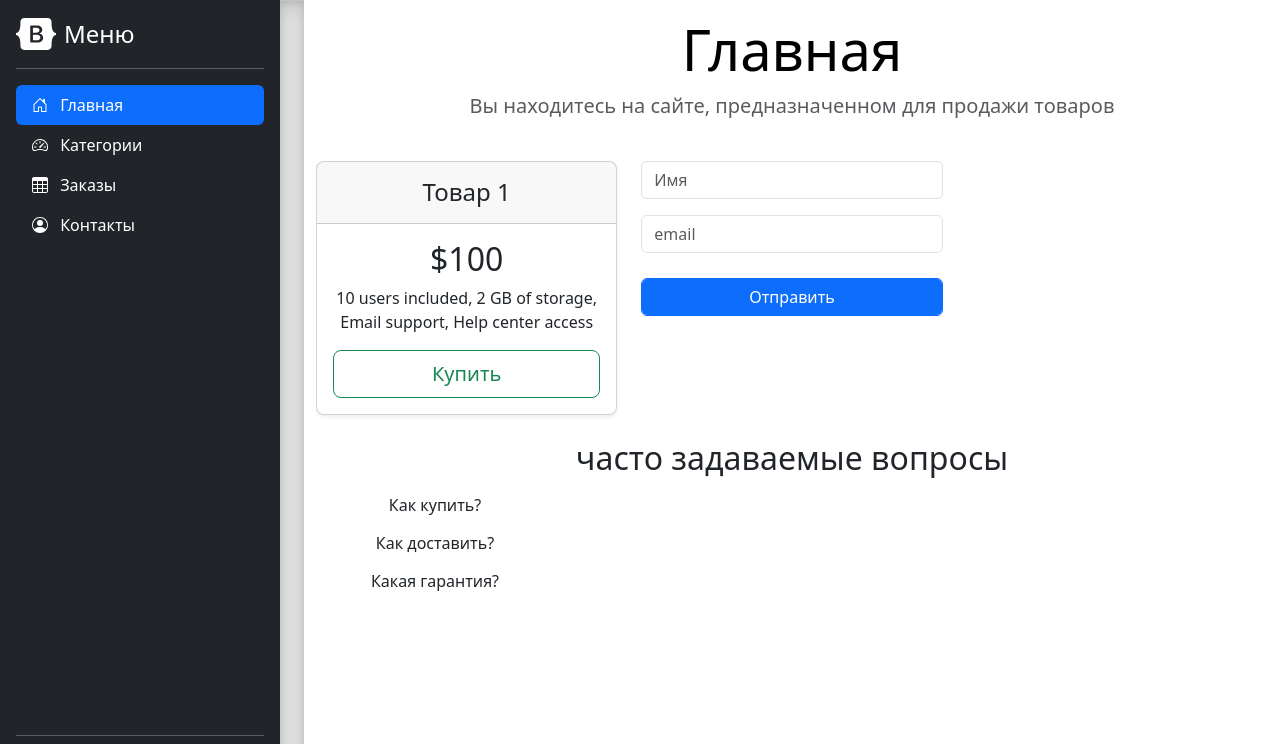
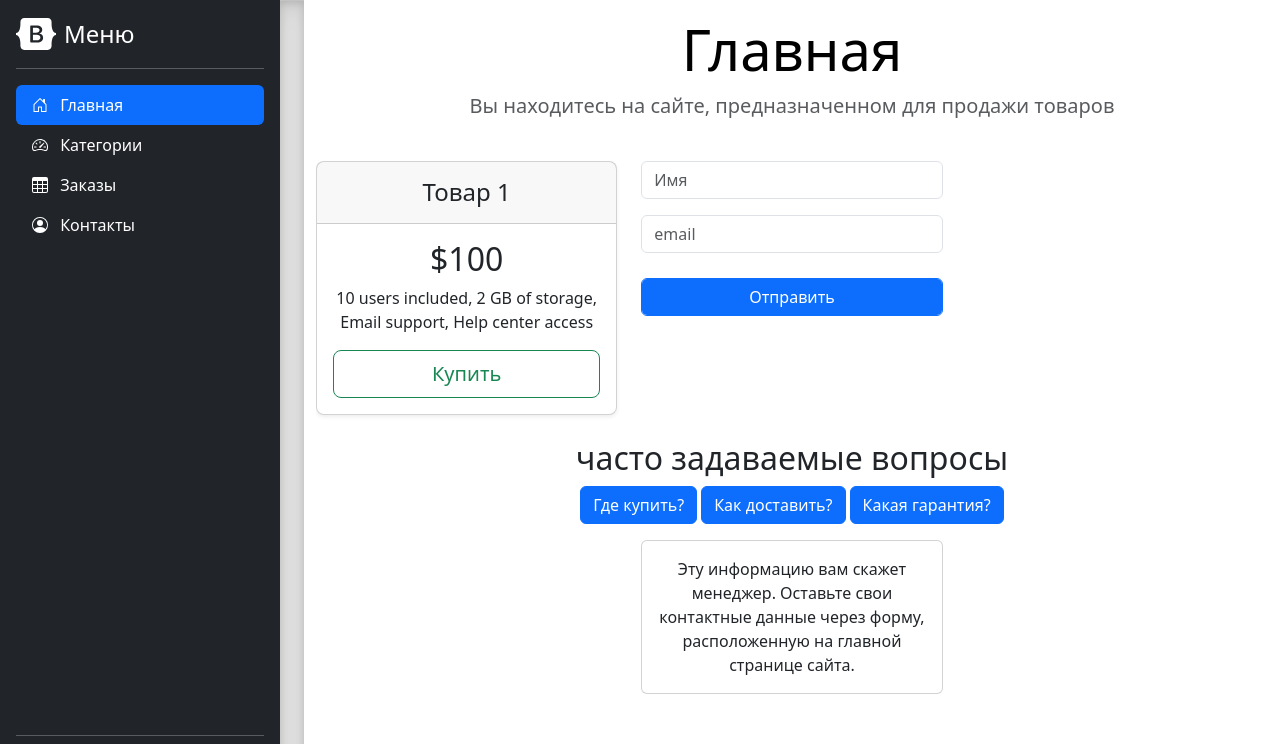
Before and after one commit to TamirMandreev/web, a plain HTML site: page index.html in a window 1280 px wide. Both pictures are taken after a click on the button "Как доставить?". Shown: the top 744 px of the page. Drawn offline with nearby package versions, Linux system fonts and the light colour scheme.

Commit message:
Выполнил 1-е задание

```diff
--- a/index.html
+++ b/index.html
@@ -299,14 +299,43 @@
                 </div>
                 <div class="col-12">
                     <h2>часто задаваемые вопросы</h2>
-                    <div class="col-3">
-                        <button type="button" class="btn">Как купить?</button>
-                    </div>
-                    <div class="col-3">
-                        <button type="button" class="btn">Как доставить?</button>
-                    </div>
-                    <div class="col-3">
-                        <button type="button" class="btn">Какая гарантия?</button>
+                    <p class="d-inline-flex gap-1">
+                        <a class="btn btn-primary" data-bs-toggle="collapse" href="#multiCollapseExample1" role="button"
+                           aria-expanded="false" aria-controls="multiCollapseExample1">Где купить?</a>
+                        <button class="btn btn-primary" type="button" data-bs-toggle="collapse"
+                                data-bs-target="#multiCollapseExample2" aria-expanded="false"
+                                aria-controls="multiCollapseExample2">Как доставить?
+                        </button>
+                        <button class="btn btn-primary" type="button" data-bs-toggle="collapse"
+                                data-bs-target="#multiCollapseExample3" aria-expanded="false"
+                                aria-controls="multiCollapseExample2">Какая гарантия?
+                        </button>
+
+                    <div class="row">
+                        <div class="col">
+                            <div class="collapse multi-collapse" id="multiCollapseExample1">
+                                <div class="card card-body">
+                                    Купить можно в нашем интернет магазине, отправив имя и email через форму,
+                                    расположенную на главной странице сайта. Наш менеджер с вами свяжется и все подробно
+                                    объяснит.
+                                </div>
+                            </div>
+                        </div>
+                        <div class="col">
+                            <div class="collapse multi-collapse" id="multiCollapseExample2">
+                                <div class="card card-body">
+                                    Эту информацию вам скажет менеджер. Оставьте свои контактные данные через форму,
+                                    расположенную на главной странице сайта.
+                                </div>
+                            </div>
+                        </div>
+                        <div class="col">
+                            <div class="collapse multi-collapse" id="multiCollapseExample3">
+                                <div class="card card-body">
+                                    Гарантия год с момента доставки товара
+                                </div>
+                            </div>
+                        </div>
                     </div>
 
                 </div>
```
